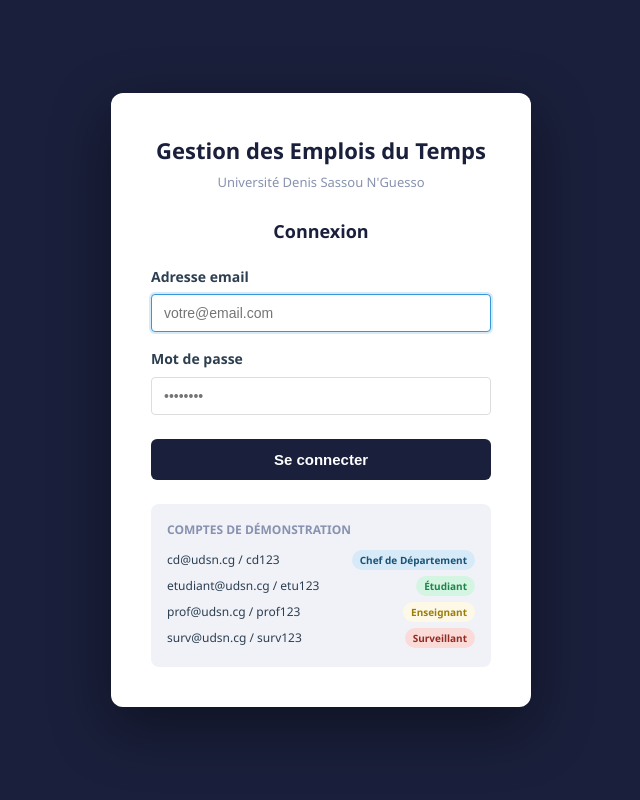
After one commit to astraorigine/gestion-edt, a Flask app: page /connexion in a window 1280 px wide. The commit adds this page. Shown: the whole page, without its empty margins (319-959 px from the left). Run offline with Flask 3, Linux system fonts and the light colour scheme.

Commit message:
GEDT-08 : authentification complète - Table Utilisateur (4 rôles) - Page connexion/déconnexion - Décorateurs login_requis + role_requis - Navbar adaptée au rôle - seed.py : 4 comptes de démonstration

```diff
--- a/app/__init__.py
+++ b/app/__init__.py
@@ -8,10 +8,11 @@ sys.path.insert(0, os.path.dirname(
 ))
 from config import DATABASE_URL
 
+
+
 def create_app():
     """
     Crée et configure l'application Flask.
-    Retourne l'app configurée.
     """
     app = Flask(
         __name__,
@@ -19,7 +20,7 @@ def create_app():
         static_folder="../static"
     )
 
-    app.secret_key = "gestion_edt_xp_2026"
+    app.secret_key = "gestion_edt_xp_2026_udsg"
 
     # Enregistrer les routes
     from app.routes import main
--- a/app/routes.py
+++ b/app/routes.py
@@ -33,7 +33,112 @@ from app.algorithmes import (
     assigner_enseignants
 )
 
+from app.auth import (
+    hacher_mdp, verifier_mdp,
+    login_requis, role_requis,
+    get_utilisateur_connecte
+)
+from app.models import Utilisateur
+
 main = Blueprint("main", __name__)
+
+# ═════════════════════════════════════════
+# CONNEXION
+# ═════════════════════════════════════════
+@main.route(
+    "/connexion",
+    methods=["GET", "POST"]
+)
+def connexion():
+    """
+    Page de connexion.
+    Redirige vers accueil si déjà connecté.
+    """
+    from flask import session as flask_session
+
+    # Déjà connecté
+    if "utilisateur_id" in flask_session:
+        return redirect(url_for("main.index"))
+
+    if request.method == "POST":
+        email   = request.form["email"].strip()
+        mdp     = request.form["mot_de_passe"]
+
+        db = get_db()
+        try:
+            utilisateur = db.query(
+                Utilisateur
+            ).filter_by(
+                email=email, actif=1
+            ).first()
+
+            if not utilisateur:
+                flash(
+                    "Email introuvable "
+                    "ou compte désactivé.",
+                    "error"
+                )
+                return render_template(
+                    "connexion.html"
+                )
+
+            if not verifier_mdp(
+                mdp,
+                utilisateur.mot_de_passe
+            ):
+                flash(
+                    "Mot de passe incorrect.",
+                    "error"
+                )
+                return render_template(
+                    "connexion.html"
+                )
+
+            # Connexion réussie
+            flask_session["utilisateur_id"] = (
+                utilisateur.id
+            )
+            flask_session["utilisateur_nom"] = (
+                utilisateur.nom
+            )
+            flask_session["utilisateur_prenom"] = (
+                utilisateur.prenom
+            )
+            flask_session["utilisateur_email"] = (
+                utilisateur.email
+            )
+            flask_session["utilisateur_role"] = (
+                utilisateur.role
+            )
+
+            flash(
+                f"Bienvenue "
+                f"{utilisateur.prenom} "
+                f"{utilisateur.nom} ! ",
+                "success"
+            )
+            return redirect(
+                url_for("main.index")
+            )
+
+        finally:
+            db.close()
+
+    return render_template("connexion.html")
+
+
+# ═════════════════════════════════════════
+# DÉCONNEXION
+# ═════════════════════════════════════════
+@main.route("/deconnexion")
+def deconnexion():
+    from flask import session as flask_session
+    flask_session.clear()
+    flash(
+        "Vous avez été déconnecté.",
+        "info"
+    )
+    return redirect(url_for("main.connexion"))
 
 
 def get_db():
@@ -97,6 +202,7 @@ def get_seances_dict(db, edt_id):
 # ACCUEIL
 # ═════════════════════════════════════════
 @main.route("/")
+@login_requis
 def index():
     db = get_db()
     try:
@@ -140,6 +246,8 @@ def index():
     "/creation",
     methods=["GET", "POST"]
 )
+@login_requis
+@role_requis("cd")
 def creation():
     db = get_db()
     try:
@@ -245,6 +353,7 @@ def creation():
 # DÉTAIL D'UN EMPLOI DU TEMPS
 # ═════════════════════════════════════════
 @main.route("/et/<int:edt_id>")
+@login_requis
 def detail_et(edt_id):
     db = get_db()
     try:
@@ -290,6 +399,7 @@ def detail_et(edt_id):
 @main.route(
     "/api/semestres/<int:parcours_id>"
 )
+@login_requis
 def get_semestres(parcours_id):
     db = get_db()
     try:
@@ -311,6 +421,8 @@ def get_semestres(parcours_id):
     "/publication",
     methods=["GET", "POST"]
 )
+@login_requis
+@role_requis("cd")
 def publication():
     db = get_db()
     try:
@@ -358,6 +470,8 @@ def publication():
     "/gestion",
     methods=["GET", "POST"]
 )
+@login_requis
+@role_requis("cd")
 def gestion():
     db = get_db()
     try:
@@ -413,6 +527,7 @@ def gestion():
     "/consultation",
     methods=["GET", "POST"]
 )
+@login_requis
 def consultation():
     db = get_db()
     try:
@@ -479,6 +594,7 @@ def consultation():
 # EXPORT EXCEL
 # ═════════════════════════════════════════
 @main.route("/export/excel/<int:edt_id>")
+@login_requis
 def export_excel(edt_id):
     db = get_db()
     try:
@@ -503,6 +619,7 @@ def export_excel(edt_id):
 # EXPORT PDF
 # ═════════════════════════════════════════
 @main.route("/export/pdf/<int:edt_id>")
+@login_requis
 def export_pdf(edt_id):
     db = get_db()
     try:
--- a/static/style.css
+++ b/static/style.css
@@ -462,3 +462,34 @@ main.container {
     --accent : #F4A261;
     --mute   : #8892B0;
 }
+/* ─── Utilisateur connecté navbar ──── */
+.nav-user {
+    display     : flex;
+    align-items : center;
+    gap         : 8px;
+    margin-left : 16px;
+    padding-left: 16px;
+    border-left : 1px solid rgba(255,255,255,0.2);
+}
+
+.nav-nom {
+    color     : var(--gris-clair);
+    font-size : 13px;
+}
+
+.nav-deconnexion {
+    color      : #E74C3C !important;
+    font-weight: bold;
+}
+
+.nav-role-badge {
+    padding       : 2px 8px;
+    border-radius : 10px;
+    font-size     : 10px;
+    font-weight   : bold;
+}
+
+.role-cd          { background:#D6EAF8; color:#1A5276; }
+.role-etudiant    { background:#D5F5E3; color:#1E8449; }
+.role-enseignant  { background:#FEF9E7; color:#9A7D0A; }
+.role-surveillant { background:#FADBD8; color:#922B21; }
--- /dev/null
+++ b/templates/connexion.html
@@ -0,0 +1,193 @@
+<!DOCTYPE html>
+<html lang="fr">
+<head>
+    <meta charset="UTF-8">
+    <meta name="viewport"
+          content="width=device-width,
+                   initial-scale=1.0">
+    <title>Connexion — Gestion EDT</title>
+    <link rel="stylesheet"
+          href="{{ url_for('static',
+                 filename='style.css') }}">
+    <style>
+        body {
+            display         : flex;
+            justify-content : center;
+            align-items     : center;
+            min-height      : 100vh;
+            background      : #1A1F3B;
+        }
+
+        .login-box {
+            background    : #FFFFFF;
+            border-radius : 12px;
+            padding       : 40px;
+            width         : 420px;
+            box-shadow    : 0 20px 60px
+                            rgba(0,0,0,0.4);
+        }
+
+        .login-logo {
+            text-align    : center;
+            margin-bottom : 24px;
+        }
+
+        .login-logo h1 {
+            font-size     : 22px;
+            color         : #1A1F3B;
+            font-weight   : bold;
+            margin-bottom : 4px;
+        }
+
+        .login-logo p {
+            font-size : 13px;
+            color     : #8892B0;
+        }
+
+        .login-titre {
+            font-size     : 18px;
+            font-weight   : bold;
+            color         : #1A1F3B;
+            margin-bottom : 20px;
+            text-align    : center;
+        }
+
+        .login-btn {
+            width         : 100%;
+            padding       : 12px;
+            background    : #1A1F3B;
+            color         : white;
+            border        : none;
+            border-radius : 6px;
+            font-size     : 15px;
+            font-weight   : bold;
+            cursor        : pointer;
+            margin-top    : 8px;
+        }
+
+        .login-btn:hover {
+            background : #252B50;
+        }
+
+        .roles-info {
+            margin-top    : 24px;
+            padding       : 16px;
+            background    : #F0F2F8;
+            border-radius : 8px;
+        }
+
+        .roles-info h4 {
+            font-size     : 12px;
+            color         : #8892B0;
+            margin-bottom : 8px;
+            text-transform: uppercase;
+        }
+
+        .role-ligne {
+            display         : flex;
+            justify-content : space-between;
+            font-size       : 12px;
+            padding         : 3px 0;
+            color           : #2C3E50;
+        }
+
+        .role-badge {
+            padding       : 2px 8px;
+            border-radius : 10px;
+            font-size     : 10px;
+            font-weight   : bold;
+        }
+
+        .role-cd          { background:#D6EAF8; color:#1A5276; }
+        .role-etudiant    { background:#D5F5E3; color:#1E8449; }
+        .role-enseignant  { background:#FEF9E7; color:#9A7D0A; }
+        .role-surveillant { background:#FADBD8; color:#922B21; }
+    </style>
+</head>
+<body>
+
+<div class="login-box">
+
+    <!-- Logo -->
+    <div class="login-logo">
+        <div style="font-size:36px;"></div>
+        <h1>Gestion des Emplois du Temps</h1>
+        <p>Université Denis Sassou N'Guesso</p>
+    </div>
+
+    <!-- Messages flash -->
+    {% with messages = get_flashed_messages(
+        with_categories=true) %}
+        {% if messages %}
+            {% for category, message in messages %}
+                <div class="alert alert-{{ category }}"
+                     style="margin-bottom:16px;">
+                    {{ message }}
+                </div>
+            {% endfor %}
+        {% endif %}
+    {% endwith %}
+
+    <!-- Formulaire -->
+    <p class="login-titre">Connexion</p>
+
+    <form method="POST">
+
+        <div class="form-group">
+            <label>Adresse email</label>
+            <input type="email"
+                   name="email"
+                   placeholder="votre@email.com"
+                   required
+                   autofocus>
+        </div>
+
+        <div class="form-group">
+            <label>Mot de passe</label>
+            <input type="password"
+                   name="mot_de_passe"
+                   placeholder="••••••••"
+                   required>
+        </div>
+
+        <button type="submit"
+                class="login-btn">
+             Se connecter
+        </button>
+
+    </form>
+
+    <!-- Comptes de démonstration -->
+    <div class="roles-info">
+        <h4>Comptes de démonstration</h4>
+
+        <div class="role-ligne">
+            <span>cd@udsn.cg / cd123</span>
+            <span class="role-badge role-cd">
+                Chef de Département
+            </span>
+        </div>
+        <div class="role-ligne">
+            <span>etudiant@udsn.cg / etu123</span>
+            <span class="role-badge role-etudiant">
+                Étudiant
+            </span>
+        </div>
+        <div class="role-ligne">
+            <span>prof@udsn.cg / prof123</span>
+            <span class="role-badge role-enseignant">
+                Enseignant
+            </span>
+        </div>
+        <div class="role-ligne">
+            <span>surv@udsn.cg / surv123</span>
+            <span class="role-badge role-surveillant">
+                Surveillant
+            </span>
+        </div>
+    </div>
+
+</div>
+
+</body>
+</html>
```
Also changed, not shown: app/auth.py (added, +157 -0 lines), app/models.py (+53 -0 lines), seed.py (+52 -0 lines), templates/base.html (+23 -2 lines).
